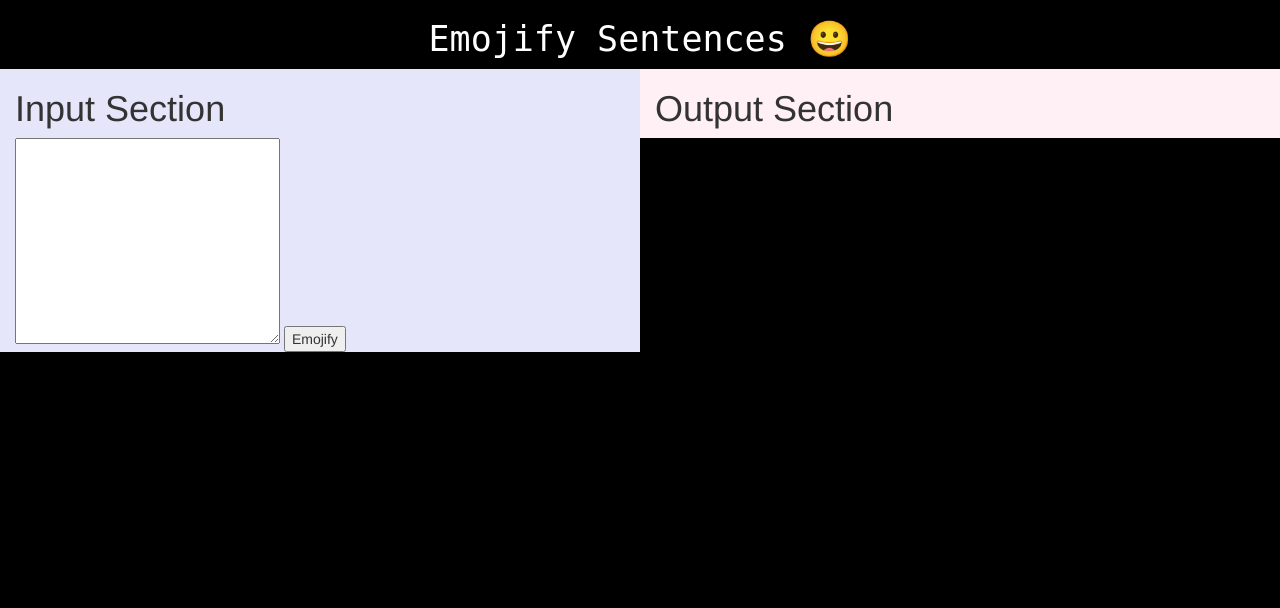
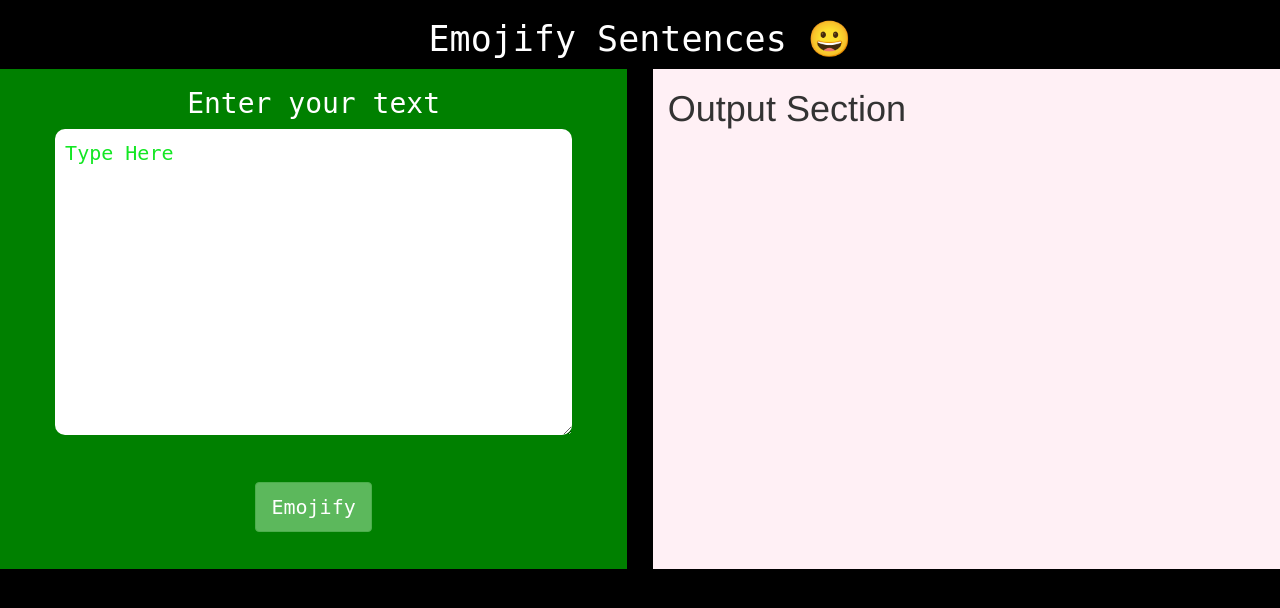
Before and after one commit to soum-sr/EmojifySentences, a Flask app: page / in a window 1280 px wide. Shown: the top 608 px of the page. Run offline with Flask 2, Linux system fonts and the light colour scheme; parts of the project's set-up code (start-up, migrations or seed data) failed here and were passed over; some libraries are stand-ins or nearby versions.

Commit message:
input section complete

```diff
--- a/static/main.css
+++ b/static/main.css
@@ -1,6 +1,26 @@
 body{
     background-color: black;
 }
+
+
+textarea{
+    padding:10px;
+    /* margin:0 auto; */
+    border:none ;
+    font-size:20px;
+    font-family:monospace;
+    border-radius:10px;
+    outline:none;
+    transition: box-shadow .3s ease
+  }
+
+  textarea:-ms-input-placeholder {color: #13e723}
+  textarea::-moz-placeholder {color: #13e723}
+  textarea::-webkit-input-placeholder {color: #13e723}
+
+
+  textarea:focus,
+  textarea:hover{box-shadow:0px 0px 12px 0px #059403}
 
 .heading{
     text-align: center;
@@ -8,5 +28,36 @@ body{
     font-family: monospace;
 }
 
-.work-area{
+.input_section{
+    background-color:green;
+    float:left;
+    width:49%;
+    height:500px !important;
+    /* overflow:scroll; */
 }
+.input_section h1{
+    color:white;
+    font-family: monospace;
+    font-size:28px;
+    text-align:center;
+
+}
+.textstuff{
+    margin:10px auto;
+    text-align:center;
+}
+
+.emojify-button{
+    padding:10px 15px 10px;
+    margin:1px auto;
+    text-align:center;
+    font-family: monospace;
+    font-size: 20px;
+}
+
+.output_section{
+    float:right;
+    width:49%;
+    height:500px !important;
+    /* overflow:scroll; */
+}
--- a/templates/index.html
+++ b/templates/index.html
@@ -18,18 +18,24 @@
 
     <div class="row work-area">
 
-        <div class="col-sm-6 input_section" style="background-color:lavender;">
+        <div class="input_section">
         <!-- UPLOAD SECTION -->
-          <h1>Input Section</h1>
+          <h1>Enter your text</h1>
           <form id="upload-form" action="{{ url_for('index') }}" method="POST">
-              <textarea name="sentences" id="text_box" cols="30" rows="10"></textarea>
-              <input type="submit" class="emojify_button" value="Emojify" id="submit_input">
+            <div class="textstuff">
+                <textarea name="sentences" id="field" placeholder="Type Here" maxlength="3000" rows="10" cols="40"></textarea>
+            </div>
+            <br>
+            <div class="emojify-button">
+                <input type="submit" class="btn btn-success emojify-button" value="Emojify" id="submit_input">
+            </div>
           </form>
 
         </div>
 
 
-        <div class="col-sm-6 output_section" style="background-color:lavenderblush;">
+
+        <div class="output_section container" style="background-color:lavenderblush;">
         <!-- OUTPUT SECTION -->
         <h1>Output Section</h1>
             <p>{{emojified}}</p>
```
